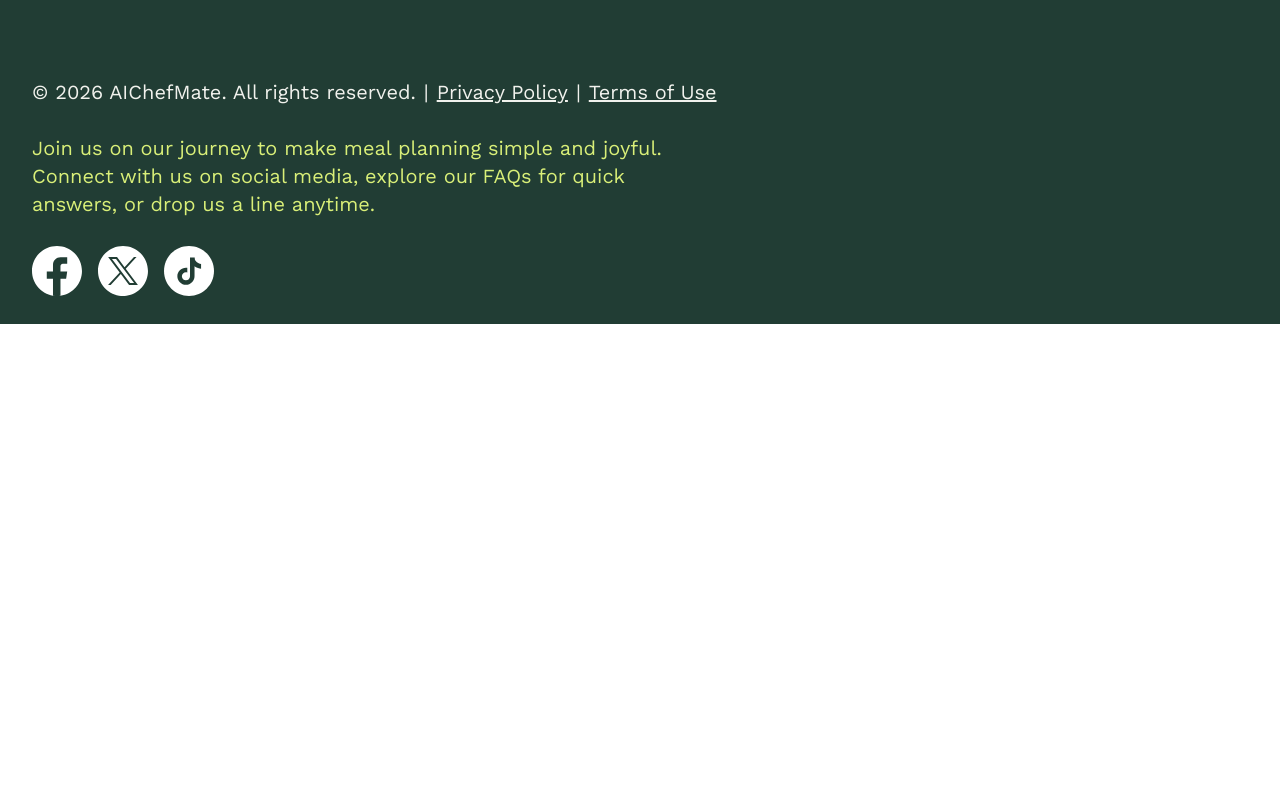
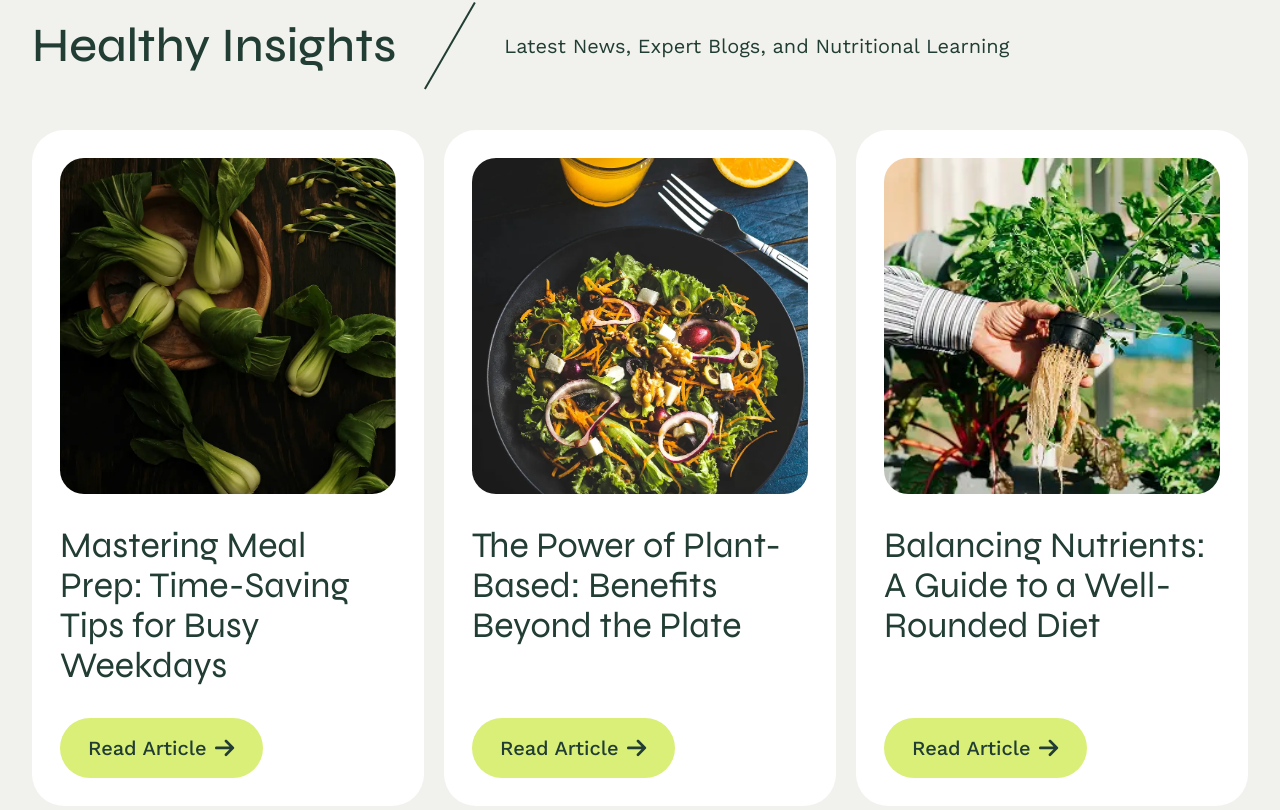
Before and after one commit to MariyaN23/chef-mate, a Next.js app: page / in a window 1280 px wide. Shown: the part 9690-10500 px from the top of the page. Before the commit the page ends 10014 px from the top, so only its background shows below. Built offline with nearby package versions, Linux system fonts and the light colour scheme.

Commit message:
add healthy insight section

```diff
--- a/src/app/globals.css
+++ b/src/app/globals.css
@@ -34,19 +34,16 @@ section .container {
   @apply py-8 md:py-16 2xl:py-24;
 }
 
-a {
-  @apply hover:opacity-80 transition-opacity;
-}
-
 .nav-link {
-  @apply font-medium;
+  @apply font-medium hover:opacity-80 transition-opacity;
 }
 
 .link-underline {
-  @apply underline;
+  @apply underline hover:opacity-80 transition-opacity;
 }
 
 button,
+.secondary-link,
 .outline-link,
 .primary-link {
   @apply font-medium cursor-pointer transition-colors px-10 py-4 rounded-full;
@@ -57,6 +54,7 @@ button,
   @apply bg-green-900 hover:opacity-100 hover:bg-green-900/90 text-neutral-0;
 }
 
+.secondary-link,
 .secondary-btn {
   @apply bg-lime-400 hover:bg-lime-400/70;
 }
@@ -70,6 +68,7 @@ button,
   @apply bg-green-100;
 }
 
+.secondary-link,
 .outline-link {
   @apply block px-7;
 }
--- a/src/app/page.tsx
+++ b/src/app/page.tsx
@@ -5,6 +5,7 @@ import { Benefits } from "@/app/ui/home/benefits";
 import { Recipes } from "@/app/ui/home/recipes";
 import { Testimonials } from "@/app/ui/home/testimonials";
 import { Pricing } from "@/app/ui/home/pricing";
+import { Insights } from "@/app/ui/home/insights";
 
 export default function Home() {
   return (
@@ -16,6 +17,7 @@ export default function Home() {
       <Recipes />
       <Testimonials />
       <Pricing />
+      <Insights />
     </>
   );
 }
--- /dev/null
+++ b/src/app/ui/home/insights.tsx
@@ -0,0 +1,72 @@
+import { HomeSectionHeader } from "@/app/ui/home/components/home-section-header";
+import { ArrowRight } from "@/app/assets/icons/arrow-right";
+import { ROUTES } from "@/app/constants/routes";
+import Link from "next/link";
+import Img1 from "../../assets/images/bock-choy-cabbage.webp";
+import Img2 from "../../assets/images/healty-salad.webp";
+import Img3 from "../../assets/images/potted-plant.webp";
+import Image from "next/image";
+
+const insights = [
+  {
+    id: "03042603",
+    title: "Mastering Meal Prep: Time-Saving Tips for Busy Weekdays",
+    image: Img1,
+    alt: "Bock choy",
+  },
+  {
+    id: "03042602",
+    title: "The Power of Plant-Based: Benefits Beyond the Plate",
+    image: Img2,
+    alt: "Salad",
+  },
+  {
+    id: "03042601",
+    title: "Balancing Nutrients: A Guide to a Well-Rounded Diet",
+    image: Img3,
+    alt: "Potted plant",
+  },
+];
+
+export const Insights = () => {
+  return (
+    <section className={"bg-green-100"}>
+      <div
+        className={"bg-neutral-0 h-20 relative"}
+        aria-hidden="true"
+      >
+        <div className={"absolute left-0 bg-green-100 w-1/3 h-full rounded-tr-full"}></div>
+      </div>
+      <div className={"container"}>
+        <HomeSectionHeader
+          headerTitle={"Healthy Insights"}
+          headerDescription={"Latest News, Expert Blogs, and Nutritional Learning"}
+        />
+        <div className={"grid sm:grid-cols-2 lg:grid-cols-3 gap-5"}>
+          {insights.map((item) => (
+            <div
+              key={item.id}
+              className={"rounded-4xl p-7 flex flex-col gap-8 bg-neutral-0"}
+            >
+              <Image
+                src={item.image}
+                className={"rounded-3xl aspect-square w-full object-cover"}
+                alt={item.alt}
+              />
+              <h3>{item.title}</h3>
+              <Link
+                href={ROUTES.RECIPES}
+                className={"secondary-link md:w-fit mt-auto"}
+              >
+                <div className={"flex items-center gap-2 justify-center"}>
+                  <span>Read Article</span>
+                  <ArrowRight />
+                </div>
+              </Link>
+            </div>
+          ))}
+        </div>
+      </div>
+    </section>
+  );
+};
--- a/src/app/ui/home/testimonials.tsx
+++ b/src/app/ui/home/testimonials.tsx
@@ -4,7 +4,6 @@ import Img2 from "../../assets/images/Mark-T.webp";
 import Img3 from "../../assets/images/Sarah-J.webp";
 import Img4 from "../../assets/images/Rebecca-S.webp";
 import Image from "next/image";
-import Video from "@/app/assets/images/demo-video.webp";
 import { Quotes } from "@/app/assets/icons/quotes";
 
 const testimonials = [
```
Also changed, not shown: src/app/assets/images/bock-choy-cabbage.webp (added), src/app/assets/images/healty-salad.webp (added).
